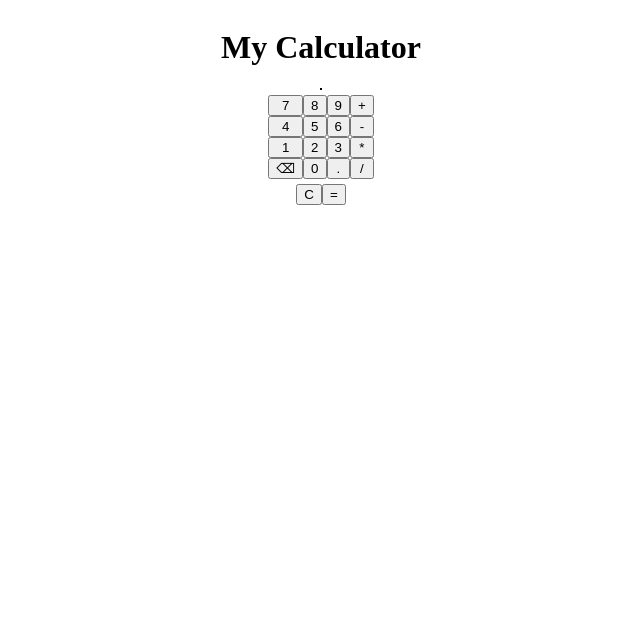
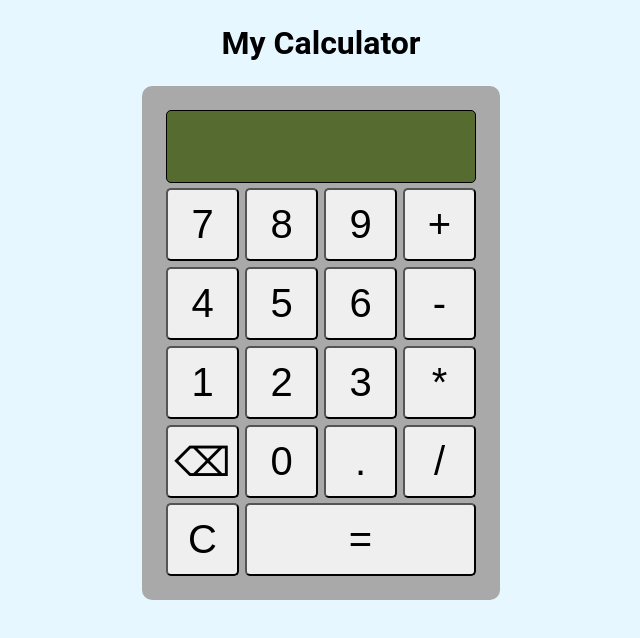
Before and after one commit to KDimitrov333/Calculator, a plain HTML site: page index.html in a window 1280 px wide. Shown: the whole page, without its empty margins (319-959 px from the left). Drawn offline with Linux system fonts and the light colour scheme.

Commit message:
Improved the UI

```diff
--- a/logic.js
+++ b/logic.js
@@ -116,7 +116,7 @@ const clearBtn = document.querySelector("#clear");
 clearBtn.addEventListener("click", () => {
     display.textContent = "";
     displayVal = display.textContent;
-})
+});
 
 const pointBtn = document.querySelector("#point");
 pointBtn.addEventListener("click", () => {
@@ -125,7 +125,7 @@ pointBtn.addEventListener("click", () => {
         displayVal = display.textContent;
         okToPoint = false;
     }
-})
+});
 
 const backspaceBtn = document.querySelector("#backspace");
 backspaceBtn.addEventListener("click", () => {
@@ -138,4 +138,4 @@ backspaceBtn.addEventListener("click", () => {
         }
         displayVal = display.textContent;
     }
-})
+});
--- a/styles.css
+++ b/styles.css
@@ -1,31 +1,79 @@
+/* Universal Styles */
+* {
+    box-sizing: border-box;
+    margin: 0;
+}
+
 body {
+    font-family: "Roboto", sans-serif;
     display: flex;
     flex-direction: column;
     align-items: center;
-    justify-content: stretch;
+    justify-content: space-between;
+    background-color: #e6f7ff;
 }
 
+/* Heading Styles */
+h1 {
+    background-color: #e6f7ff;
+    flex-grow: 1;
+    text-align: center;
+    align-self: stretch;
+    padding: 24px;
+}
+
+/* Calculator Container */
 #calculator-container {
     display: flex;
     flex-direction: column;
-    align-items: center;
+    align-items: stretch;
     gap: 5px;
+    max-width: 358px;
+    flex-grow: 1;
+    padding: 24px;
+    border-radius: 10px;
+    background-color: darkgray;
 }
 
+/* Display Styles */
 #display {
     border: 1px solid black;
+    border-radius: 5px;
+    font-family: "Roboto Mono", sans-serif;
+    font-size: 40px;
+    text-align: right;
+    background-color: darkolivegreen;
+    flex-wrap: wrap;
+    min-height: 73px;
 }
 
+/* Button Container Styles */
 #button-container {
     display: flex;
+    gap: 6px;
 }
 
 .button-column {
     display: flex;
     flex-direction: column;
+    gap: 6px;
 }
 
 #exec-buttons {
     display: flex;
     justify-content: stretch;
+    gap: 6px;
 }
+
+#equals {
+    flex-grow: 1;
+}
+
+/* Button Styles */
+button {
+    border-radius: 5px;
+    font-size: 40px;
+    min-width: 73px;
+    min-height: 73px;
+    padding: 0;
+}
```
